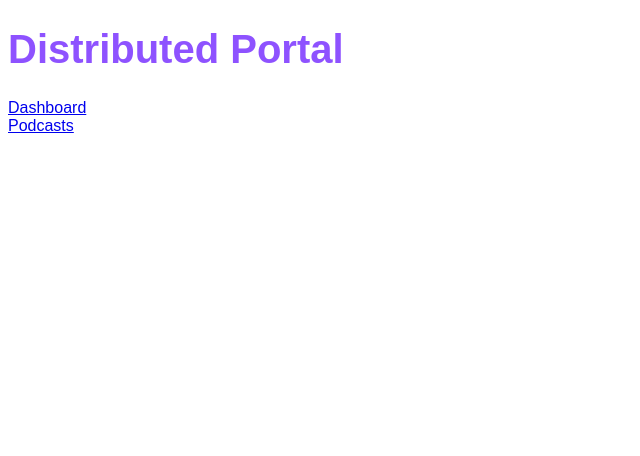
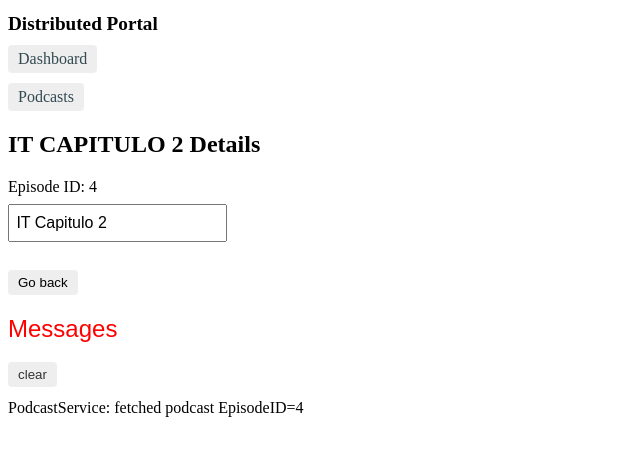
Before and after one commit to romulofff/DistributedCast, an Angular app in the folder distributedPortal/: page /detail/4 in a window 1280 px wide. Before the commit this address led to /. Shown: the top 456 px of the page, without its empty margins (0-640 px from the left). Built offline with nearby package versions, Linux system fonts and the light colour scheme.

Commit message:
Tutorial part 5: Done

```diff
--- a/distributedPortal/src/app/app.component.css
+++ b/distributedPortal/src/app/app.component.css
@@ -1,22 +1,28 @@
-/* Application-wide Styles */
+/* AppComponent's private CSS styles */
 h1 {
-    color: rgba(89, 0, 255, 0.678);
-    font-family: Arial, Helvetica, sans-serif;
-    font-size: 250%;
-  }
-  h2, h3 {
-    color: #444;
-    font-family: Arial, Helvetica, sans-serif;
-    font-weight: lighter;
-  }
-  body {
-    margin: 2em;
-  }
-  body, input[type="text"], button {
-    color: #333;
-    font-family: Cambria, Georgia;
-  }
-  /* everywhere else */
-  * {
-    font-family: Arial, Helvetica, sans-serif;
-  }
+  font-size: 1.2em;
+  margin-bottom: 0;
+}
+h2 {
+  font-size: 2em;
+  margin-top: 0;
+  padding-top: 0;
+}
+nav a {
+  padding: 5px 10px;
+  text-decoration: none;
+  margin-top: 10px;
+  display: inline-block;
+  background-color: #eee;
+  border-radius: 4px;
+}
+nav a:visited, a:link {
+  color: #334953;
+}
+nav a:hover {
+  color: #039be5;
+  background-color: #cfd8dc;
+}
+nav a.active {
+  color: #039be5;
+}
--- a/distributedPortal/src/app/app.component.html
+++ b/distributedPortal/src/app/app.component.html
@@ -1,7 +1,7 @@
 <h1>{{ title }}</h1>
 <nav>
-    <a [routerLink]="[ '/dashboard' ]">Dashboard</a><br>
-    <a [routerLink]="[ '/podcasts' ]">Podcasts</a>
+    <a routerLink="/dashboard">Dashboard</a><br>
+    <a routerLink="/podcasts">Podcasts</a>
 </nav>
 <router-outlet></router-outlet>
 <app-messages></app-messages>
--- a/distributedPortal/src/app/app.module.ts
+++ b/distributedPortal/src/app/app.module.ts
@@ -3,12 +3,13 @@ import { NgModule } from '@angular/core';
 import { FormsModule } from '@angular/forms';
 import { HttpClientModule } from '@angular/common/http';
 
-import { AppRoutingModule } from './app-routing.module';
 import { AppComponent } from './app.component';
 import { PodcastsComponent } from './podcasts/podcasts.component';
 import { PodcastDetailComponent } from './podcast-detail/podcast-detail.component';
 import { MessagesComponent } from './messages/messages.component';
 import { DashboardComponent } from './dashboard/dashboard.component';
+
+import { AppRoutingModule } from './app-routing.module';
 
 @NgModule({
   declarations: [
--- a/distributedPortal/src/app/dashboard/dashboard.component.html
+++ b/distributedPortal/src/app/dashboard/dashboard.component.html
@@ -1,8 +1,9 @@
 <h3>Top podcasts</h3>
 <div class="grid grid-pad">
-  <a *ngFor="let podcast of podcasts" class="col-1-4">
+  <a *ngFor="let podcast of podcasts" class="col-1-4"
+    routerLink="/detail/{{podcast.EpisodeID}}">
     <div class="module podcast">
-      <h4>{{podcast.name}}</h4>
+      <h4>{{podcast.Title}}</h4>
     </div>
   </a>
 </div>
--- a/distributedPortal/src/app/podcast-detail/podcast-detail.component.css
+++ b/distributedPortal/src/app/podcast-detail/podcast-detail.component.css
@@ -0,0 +1,31 @@
+/* HeroDetailComponent's private CSS styles */
+label {
+    display: inline-block;
+    width: 3em;
+    margin: .5em 0;
+    color: #607D8B;
+    font-weight: bold;
+  }
+  input {
+    height: 2em;
+    font-size: 1em;
+    padding-left: .4em;
+  }
+  button {
+    margin-top: 20px;
+    font-family: Arial;
+    background-color: #eee;
+    border: none;
+    padding: 5px 10px;
+    border-radius: 4px;
+    cursor: pointer;
+    cursor: hand;
+  }
+  button:hover {
+    background-color: #cfd8dc;
+  }
+  button:disabled {
+    background-color: #eee;
+    color: #ccc;
+    cursor: auto;
+  }
--- a/distributedPortal/src/app/podcast-detail/podcast-detail.component.html
+++ b/distributedPortal/src/app/podcast-detail/podcast-detail.component.html
@@ -1,9 +1,10 @@
 <div *ngIf="podcast">
     <h2>{{podcast.Title | uppercase}} Details</h2>
-    <div><span>id: </span>{{podcast.EpisodeID}}</div>
+    <div><span>Episode ID: </span>{{podcast.EpisodeID}}</div>
     <div>
         <label>
             <input [(ngModel)]="podcast.Title" placeholder="podcast"/>
         </label>
     </div>
+    <button (click)="goBack()">Go back</button>
 </div>
--- a/distributedPortal/src/app/podcast-detail/podcast-detail.component.ts
+++ b/distributedPortal/src/app/podcast-detail/podcast-detail.component.ts
@@ -1,5 +1,9 @@
 import { Component, OnInit, Input } from '@angular/core';
+import { ActivatedRoute } from '@angular/router';
+import { Location } from '@angular/common';
+
 import { Podcast } from '../podcast';
+import { PodcastService } from '../podcast.service';
 
 @Component({
   selector: 'app-podcast-detail',
@@ -8,11 +12,25 @@ import { Podcast } from '../podcast';
 })
 export class PodcastDetailComponent implements OnInit {
 
-  @Input() podcast: Podcast;
+  podcast: Podcast;
 
-  constructor() { }
+  constructor(
+    private route: ActivatedRoute,
+    private podcastService: PodcastService,
+    private location: Location
+  ) { }
 
-  ngOnInit() {
+  ngOnInit(): void {
+    this.getPodcast();
   }
 
+  getPodcast(): void {
+    const EpisodeID = +this.route.snapshot.paramMap.get('EpisodeID');
+    this.podcastService.getPodcast(EpisodeID)
+      .subscribe(podcast => this.podcast = podcast);
+  }
+
+  goBack(): void {
+    this.location.back();
+  }
 }
--- a/distributedPortal/src/app/podcast.service.ts
+++ b/distributedPortal/src/app/podcast.service.ts
@@ -1,5 +1,7 @@
 import { Injectable } from '@angular/core';
+
 import { Observable, of } from 'rxjs';
+
 import { MessageService } from './message.service';
 import { Podcast } from './podcast';
 import { PODCASTS } from './mock-podcasts';
@@ -15,4 +17,9 @@ export class PodcastService {
     this.messageService.add('PodcastService: fetched Podcasts')
     return of(PODCASTS);
   }
+
+  getPodcast(EpisodeID: number): Observable<Podcast> {
+    this.messageService.add(`PodcastService: fetched podcast EpisodeID=${EpisodeID}`);
+    return of(PODCASTS.find(podcast => podcast.EpisodeID === EpisodeID))
+  }
 }
--- a/distributedPortal/src/app/podcasts/podcasts.component.html
+++ b/distributedPortal/src/app/podcasts/podcasts.component.html
@@ -1,10 +1,8 @@
 <h2>Podcasts</h2>
 <ul class="podcasts">
-    <li *ngFor="let podcast of podcasts"
-        [class.selected]="podcast === selectedPodcast"
-        (click)="onSelect(podcast)">
-        <span class="badge">{{podcast.EpisodeID}}</span> {{podcast.Title}}
+    <li *ngFor="let podcast of podcasts">
+        <a routerLink='/detail/{{podcast.EpisodeID}}'>
+            <span class="badge">{{podcast.EpisodeID}}</span> {{podcast.Title}}
+        </a>
     </li>
 </ul>
-
-<app-podcast-detail [podcast]="selectedPodcast"></app-podcast-detail>
--- a/distributedPortal/src/app/podcasts/podcasts.component.ts
+++ b/distributedPortal/src/app/podcasts/podcasts.component.ts
@@ -14,20 +14,12 @@ export class PodcastsComponent implements OnInit {
 
   podcasts: Podcast[];
 
-  selectedPodcast: Podcast;
-  onSelect(podcast: Podcast): void {
-    this.selectedPodcast = podcast;
-  }
-
   constructor(private podcastService: PodcastService) { }
 
   getPodcasts(): void {
-    this.podcastService.getPodcasts().subscribe(podcasts => this.podcasts = podcasts)
+    this.podcastService.getPodcasts()
+      .subscribe(podcasts => this.podcasts = podcasts)
   }
-
-  // getPodcasts(): void {
-    // this.podcasts = this.podcastService.getPodcasts();
-  // }
 
   ngOnInit() {
     this.getPodcasts();
```
Also changed, not shown: distributedPortal/src/app/app-routing.module.ts (+6 -5 lines).
